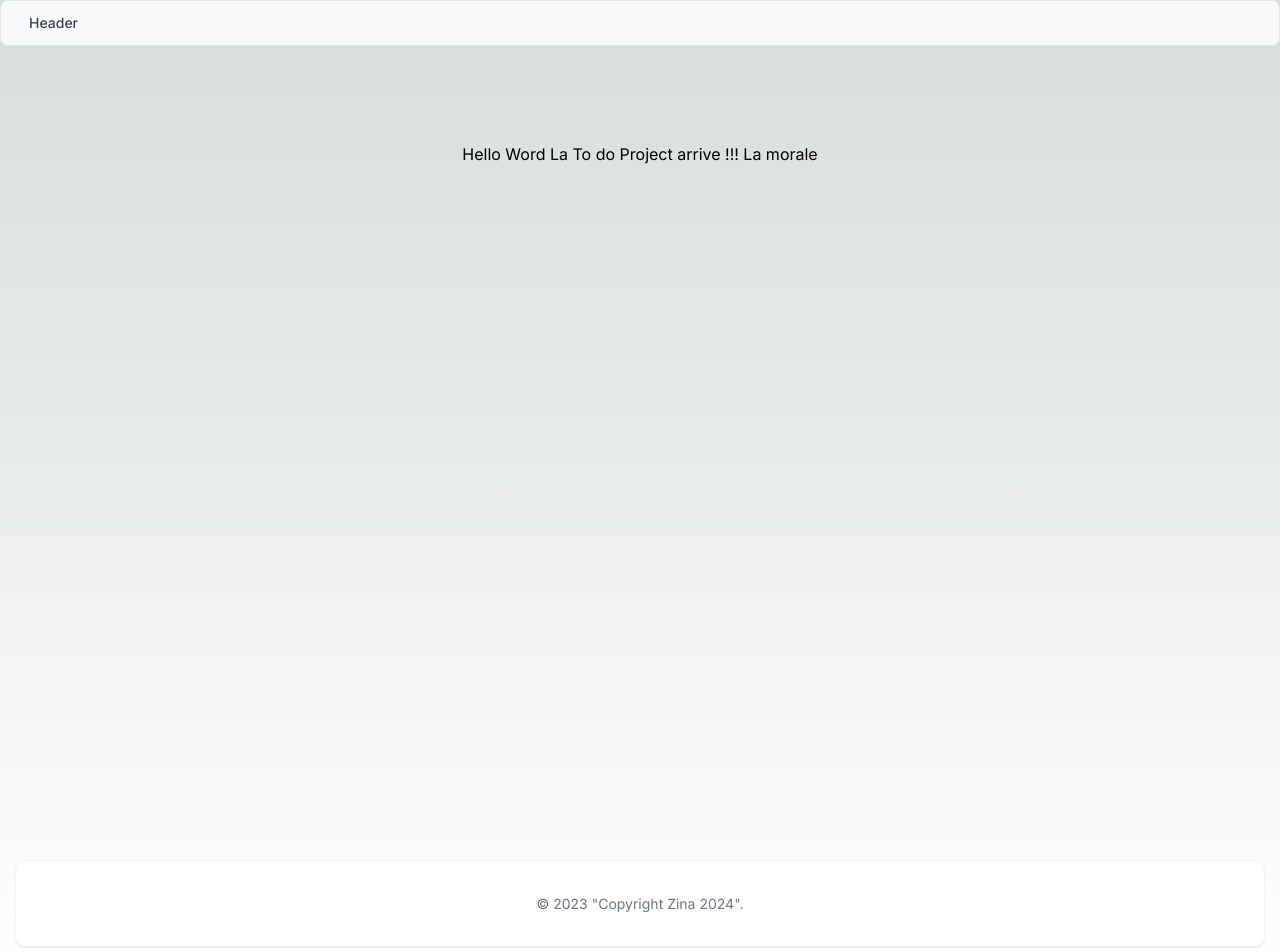
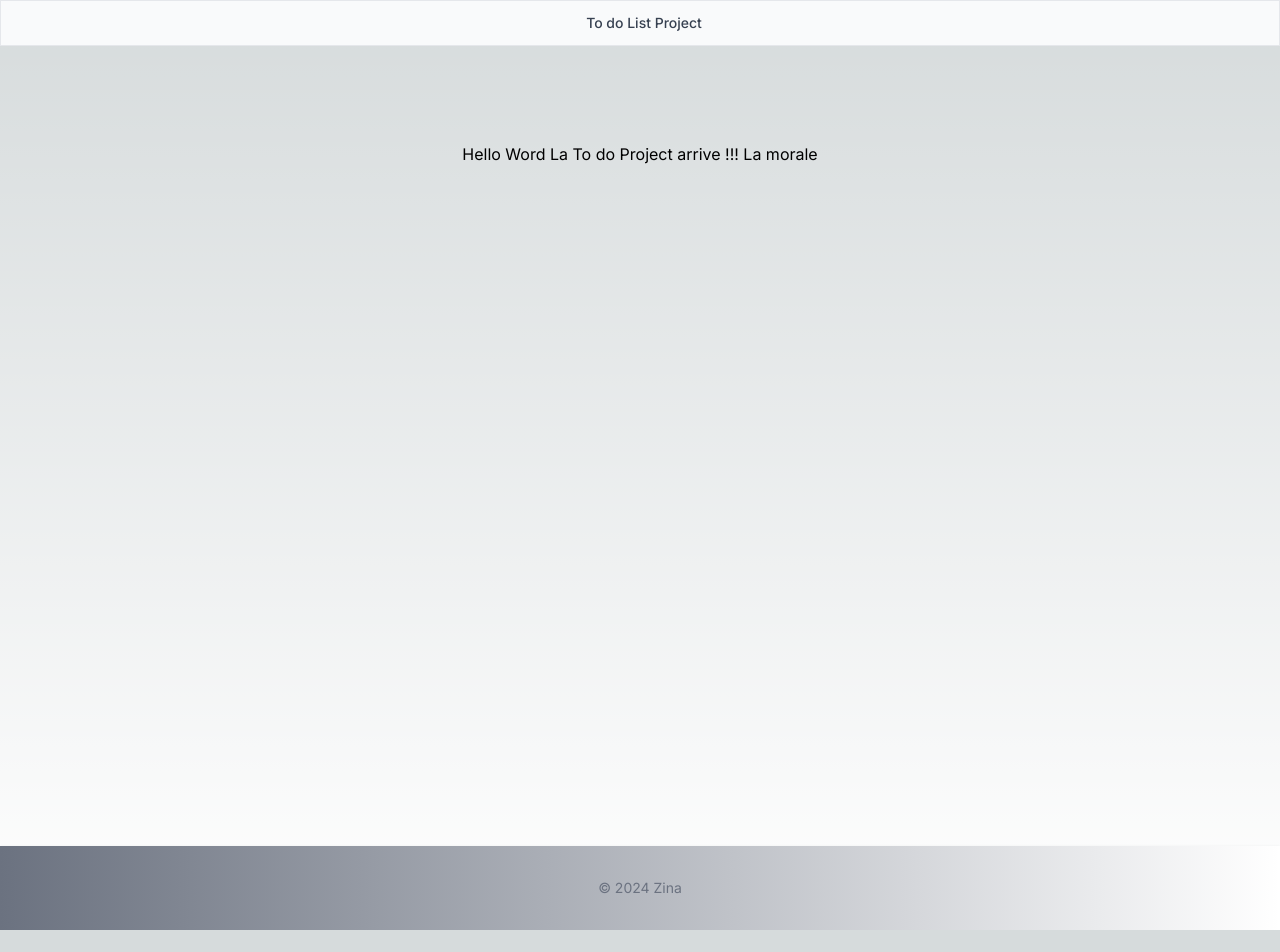
Before and after one commit to Zina07/To-Do-Project, a Next.js app: page / in a window 1280 px wide. Shown: the top 952 px of the page. After the commit the page ends 930 px from the top, so only its background shows below. Built offline with nearby package versions, Linux system fonts and the light colour scheme.

Commit message:
correction footer header en wip

```diff
--- a/src/components/Footer.tsx
+++ b/src/components/Footer.tsx
@@ -1,6 +1,8 @@
 export default function Footer() {
   return (
-    <footer className="bg-white rounded-lg shadow dark:bg-gray-900 m-4">
+    <footer className="bg-white lg shadow ">
+      <div className="bg-gradient-to-r from-gray-500 ...">
+        <div className="divide-y-8 border-top-width: 8px border-bottom-width: 0px;">
           <div className="w-full max-w-screen-xl mx-auto p-4 md:py-8">
             <div className="sm:flex sm:items-center sm:justify-between">
               {/* <a
@@ -34,12 +36,14 @@ export default function Footer() {
             </div>
             {/* <hr className="my-6 border-gray-200 sm:mx-auto dark:border-gray-700 lg:my-8" /> */}
             <span className="block text-sm text-gray-500 sm:text-center dark:text-gray-400">
-          © 2023{" "}
+              © 2024{" "}
               {/* <a href="https://flowbite.com/" className="hover:underline">
             Flowbite™
           </a> */}
-          "Copyright Zina 2024".
+              Zina{" "}
             </span>
+          </div>
+        </div>
       </div>
     </footer>
   );
--- a/src/components/Header.tsx
+++ b/src/components/Header.tsx
@@ -2,7 +2,7 @@ export default function Header() {
   return (
     <header>
       <nav
-        className="justify-between px-4 py-3 text-gray-700 border border-gray-200 rounded-lg sm:flex sm:px-5 bg-gray-50 dark:bg-gray-800 dark:border-gray-700"
+        className="justify-center px-4 py-3 text-gray-700 border border-gray-200 sm:flex sm:px-5 bg-gray-50 dark:bg-gray-800 dark:border-gray-700"
         aria-label="Breadcrumb"
       >
         <ol className="inline-flex items-center mb-3 space-x-1 md:space-x-2 rtl:space-x-reverse sm:mb-0">
@@ -10,136 +10,13 @@ export default function Header() {
             <div className="flex items-center">
               <a
                 href="#"
-                className="ms-1 text-sm font-medium text-gray-700 hover:text-blue-600 md:ms-2 dark:text-gray-400 dark:hover:text-white"
+                className="ms-1 text-sm font-medium text-gray-700 hover:text-green-600 md:ms-2 dark:text-gray-400 dark:hover:text-white"
               >
-                Header
+                <h1 className="">To do List Project </h1>
               </a>
             </div>
           </li>
-          {/* <li aria-current="page">
-            <div className="flex items-center">
-              <svg
-                className="rtl:rotate-180 w-3 h-3 mx-1 text-gray-400"
-                aria-hidden="true"
-                xmlns="http://www.w3.org/2000/svg"
-                fill="none"
-                viewBox="0 0 6 10"
-              >
-                <path
-                  stroke="currentColor"
-                  stroke-linecap="round"
-                  stroke-linejoin="round"
-                  stroke-width="2"
-                  d="m1 9 4-4-4-4"
-                />
-              </svg>
-              <a
-                href="#"
-                className="ms-1 text-sm font-medium text-gray-700 hover:text-blue-600 md:ms-2 dark:text-gray-400 dark:hover:text-white"
-              >
-                develop
-              </a>
-            </div>
-          </li>
-          <li aria-current="page">
-            <div className="flex items-center ">
-              <svg
-                className="rtl:rotate-180 w-3 h-3 mx-1 text-gray-400"
-                aria-hidden="true"
-                xmlns="http://www.w3.org/2000/svg"
-                fill="none"
-                viewBox="0 0 6 10"
-              >
-                <path
-                  stroke="currentColor"
-                  stroke-linecap="round"
-                  stroke-linejoin="round"
-                  stroke-width="2"
-                  d="m1 9 4-4-4-4"
-                />
-              </svg>
-              <span className="mx-1 text-sm font-medium text-gray-500 md:mx-2 dark:text-gray-400">
-                Issue #312
-              </span>
-              <span className="bg-blue-100 text-blue-800 text-xs font-semibold me-2 px-2 py-0.5 rounded dark:bg-blue-200 dark:text-blue-800 hidden sm:flex">
-                docs
-              </span>
-            </div>
-          </li> */}
         </ol>
-        {/* <div>
-          <button
-            id="dropdownDefault"
-            data-dropdown-toggle="dropdown"
-            className="inline-flex items-center px-3 py-2 text-sm font-normal text-center text-gray-600 bg-gray-200 rounded-lg hover:bg-gray-300 focus:ring-4 focus:outline-none focus:ring-gray-100 dark:bg-gray-700 dark:hover:bg-gray-600 dark:text-gray-300 dark:focus:ring-gray-700"
-          >
-            <svg
-              className="w-3 h-3 me-2"
-              aria-hidden="true"
-              xmlns="http://www.w3.org/2000/svg"
-              fill="none"
-              viewBox="0 0 16 20"
-            >
-              <path
-                stroke="currentColor"
-                stroke-linecap="round"
-                stroke-linejoin="round"
-                stroke-width="2"
-                d="M3 5v10M3 5a2 2 0 1 0 0-4 2 2 0 0 0 0 4Zm0 10a2 2 0 1 0 0 4 2 2 0 0 0 0-4Zm9-10v.4A3.6 3.6 0 0 1 8.4 9H6.61A3.6 3.6 0 0 0 3 12.605M14.458 3a2 2 0 1 1-4 0 2 2 0 0 1 4 0Z"
-              />
-            </svg>
-            Fix #6597
-            <svg
-              className="w-2.5 h-2.5 ms-2.5"
-              aria-hidden="true"
-              xmlns="http://www.w3.org/2000/svg"
-              fill="none"
-              viewBox="0 0 10 6"
-            >
-              <path
-                stroke="currentColor"
-                stroke-linecap="round"
-                stroke-linejoin="round"
-                stroke-width="2"
-                d="m1 1 4 4 4-4"
-              />
-            </svg>
-          </button> */}
-        {/* <div
-            id="dropdown"
-            className="z-10 hidden bg-white divide-y divide-gray-100 rounded-lg shadow w-44 dark:bg-gray-700"
-          >
-            <ul
-              className="py-2 text-sm text-gray-700 dark:text-gray-200"
-              aria-labelledby="dropdownDefault"
-            > */}
-        {/* <li>
-                <a
-                  href="#"
-                  className="block px-4 py-2 hover:bg-gray-100 dark:hover:bg-gray-600 dark:hover:text-white"
-                >
-                  New branch
-                </a>
-              </li>
-              <li>
-                <a
-                  href="#"
-                  className="block px-4 py-2 hover:bg-gray-100 dark:hover:bg-gray-600 dark:hover:text-white"
-                >
-                  Rename
-                </a>
-              </li> */}
-        {/* <li>
-                <a
-                  href="#"
-                  className="block px-4 py-2 hover:bg-gray-100 dark:hover:bg-gray-600 dark:hover:text-white"
-                >
-                  Delete
-                </a>
-               </li>  */}
-        {/* </ul>  */}
-        {/* </div>
-        </div>  */}
       </nav>
     </header>
   );
```
Lines whose indentation alone changed are shown as unchanged.
